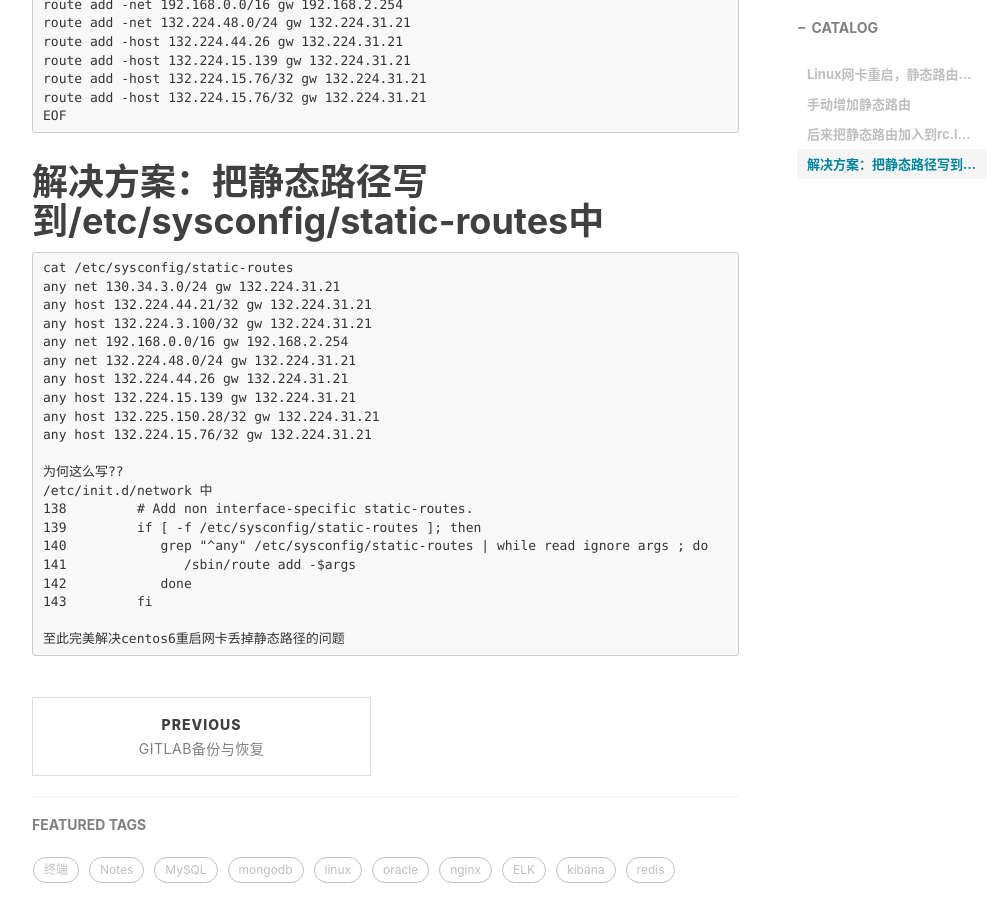
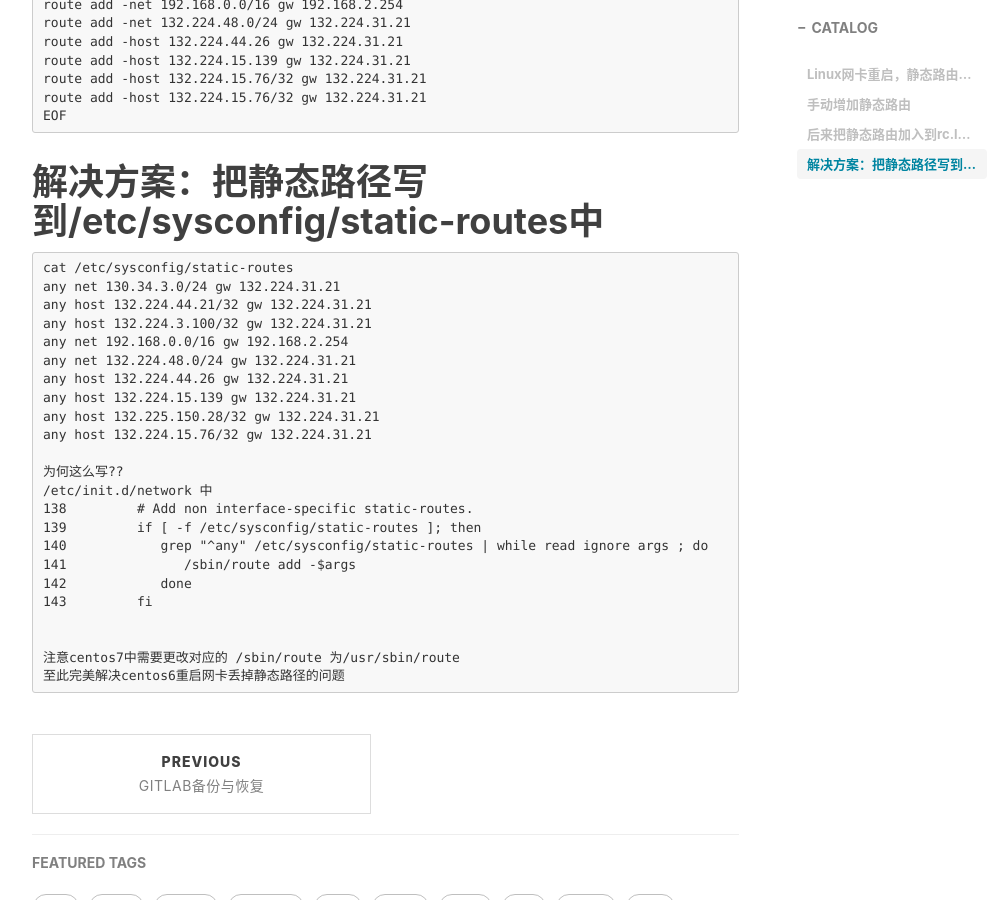
Before and after one commit to weiyanwei412/weiyanwei412.github.io, a Jekyll site: the page built from _posts/2020-04-01-Linux网卡重启，静态路由丢失的解决方案.md, in a window 1280 px wide and 900 px high, scrolled down 1224 px. Shown: the whole window, without its empty margins (233-1239 px from the left). Built offline with Jekyll 4.4.1, drawn with Linux system fonts in a browser that asks for light colours; nearby versions of some CDN libraries; comment, search, counter and statistics services are not loaded.

Commit message:
Update 2020-04-01-Linux网卡重启，静态路由丢失的解决方案.md

````diff
--- a/_posts/2020-04-01-Linux网卡重启，静态路由丢失的解决方案.md
+++ b/_posts/2020-04-01-Linux网卡重启，静态路由丢失的解决方案.md
@@ -67,5 +67,7 @@ any host 132.224.15.76/32 gw 132.224.31.21
 142            done
 143         fi
 
+
+注意centos7中需要更改对应的 /sbin/route 为/usr/sbin/route
 至此完美解决centos6重启网卡丢掉静态路径的问题
 ```
````
